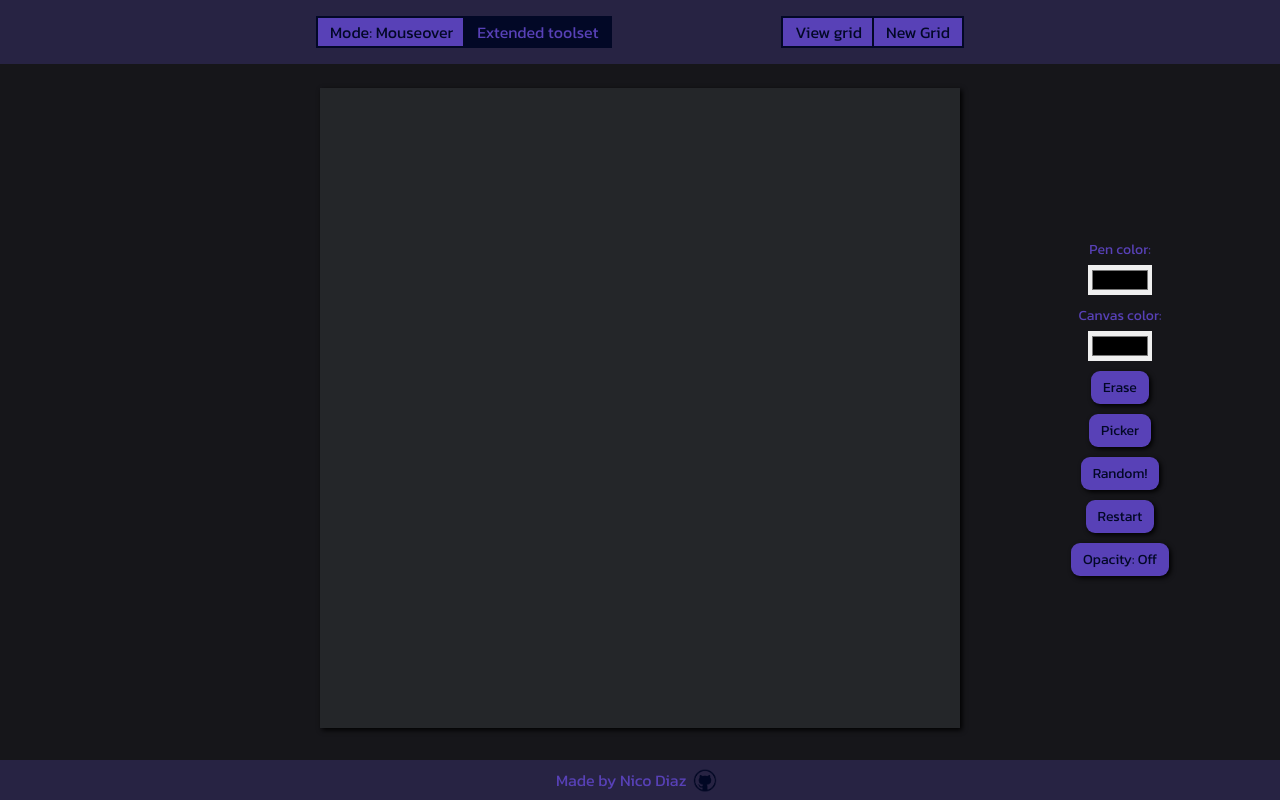
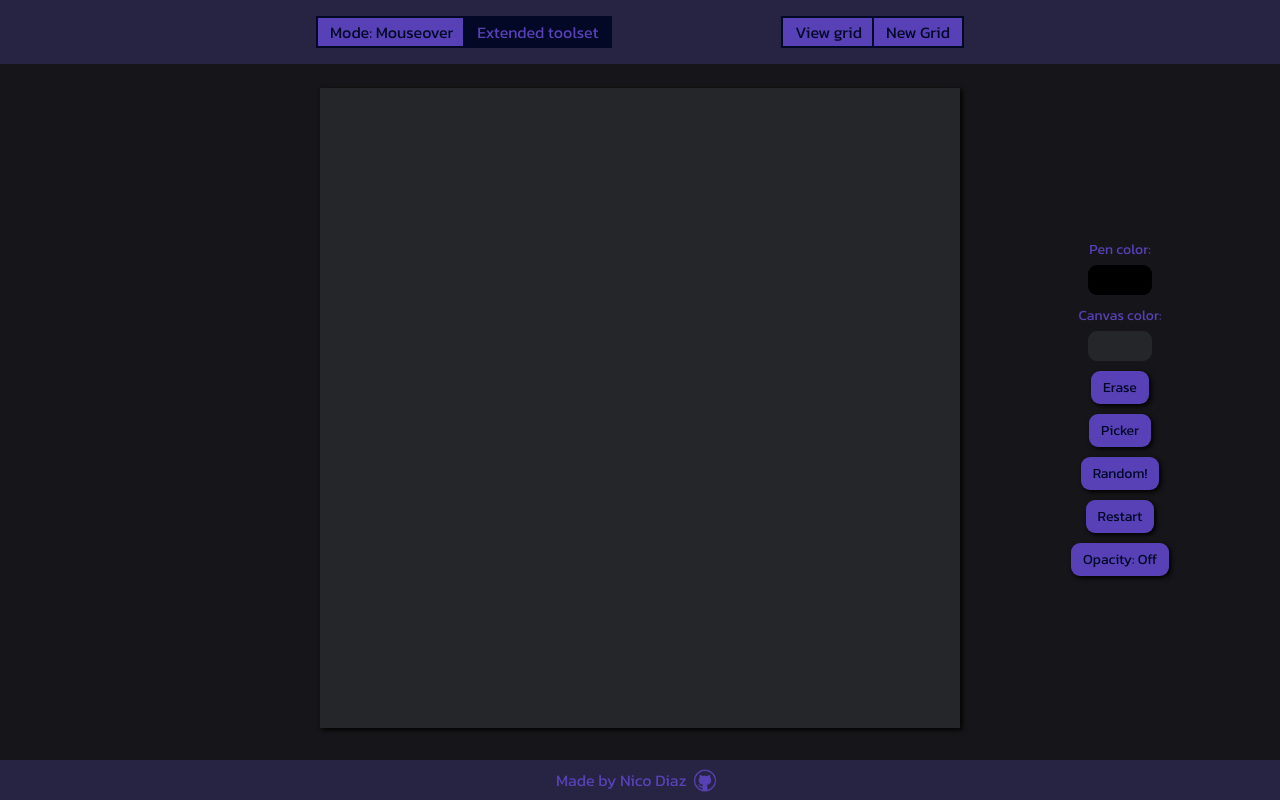
Before and after one commit to Peleton-011/etch-a-sketch-project, a plain HTML site: page index.html in a window 1280 px wide. Both pictures are taken after a click on the button "Extended toolset". Drawn offline with Linux system fonts and the light colour scheme.

Commit message:
Improve color selectors and other visual improvements

```diff
--- a/index.html
+++ b/index.html
@@ -49,21 +49,25 @@
             <div class="pro-tools" id="pro-utils">
                 <div class="pen-selector">
                     <div class="pen-text">Pen color:</div>
-                    <input
+                    <label class="pen-label">
+                        <input
                         type="color"
                         value="#FFF"
                         class="color-selector"
                         id="pen-color-selector"
-                    />
+                        />
+                    </label>
                 </div>
                 <div class="canvas-selector">
                     <div class="canvas-text">Canvas color:</div>
-                    <input
+                    <label class="canvas-label">
+                        <input
                         type="color"
                         value="#000"
                         class="color-selector"
                         id="canvas-color-selector"
-                    />
+                        />
+                    </label>
                 </div>
                 <button class="erase toggleable">Erase</button>
                 <button class="color-picker toggleable">Picker</button>
--- a/script.js
+++ b/script.js
@@ -154,6 +154,8 @@ function setup() {
     const colorSelector = document.querySelector("#pen-color-selector");
     colorSelector.addEventListener("input", (e) => {
         color = e.target.value;
+
+        r.style.setProperty("--pen-color", color);
         changeColor(color);
     });
 
--- a/style.css
+++ b/style.css
@@ -1,6 +1,7 @@
 :root {
     --grid-side: 4;
     --grid-color: #242629;
+    --pen-color: #000000;
     --background-color: #16161a;
     --default-paint: #000000;
     --roundness: 20px;
@@ -175,7 +176,19 @@ header {
 }
 
 .color-selector {
-    border-style: none;
+    visibility: hidden;
+}
+
+.canvas-label {
+    background-color: var(--grid-color);
+}
+
+.pen-label {
+    background-color: var(--pen-color);
+}
+
+label {
+    border-radius: 9px;
     height: 30px;
     width: 64px;
 }
@@ -254,7 +267,7 @@ button,
 }
 
 .output {
-    color: var(--button-text-color);
+    color: var(--text-color);
     font-family: Kanit;
     font-weight: 400;
     font-size: 16px;
@@ -270,7 +283,8 @@ button {
     transition: background-color 0.4s ease;
 }
 
-button.active {
+button.active,
+button:active {
     color: var(--text-color-active);
     background-color: var(--button-background-active);
     box-shadow: none;
@@ -293,6 +307,7 @@ footer {
 .github-profile {
     align-self: center;
     height: 25px;
-    filter: brightness(0%) saturate(100%) invert(8%) sepia(18%) saturate(3492%) hue-rotate(203deg) brightness(93%) contrast(112%);
+    filter: brightness(0%) saturate(100%) invert(26%) sepia(35%) saturate(3587%) hue-rotate(236deg) brightness(88%) contrast(90%);
+    /* filter: brightness(0%) saturate(100%) invert(8%) sepia(18%) saturate(3492%) hue-rotate(203deg) brightness(93%) contrast(112%); */
     /* filter: brightness(0%) saturate(100%) invert(5%) sepia(93%) saturate(7429%) hue-rotate(217deg) brightness(77%) contrast(109%); */
 }
```
